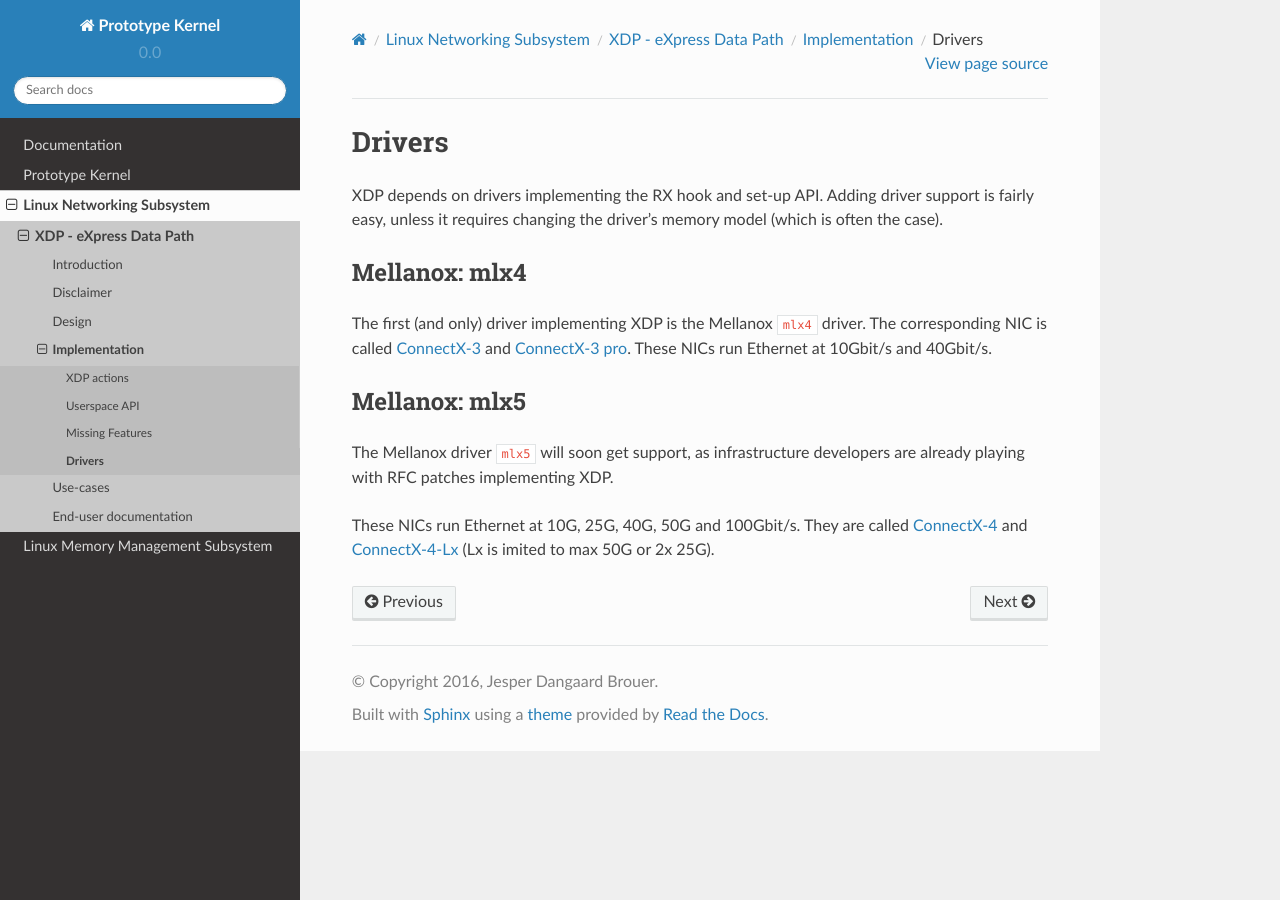
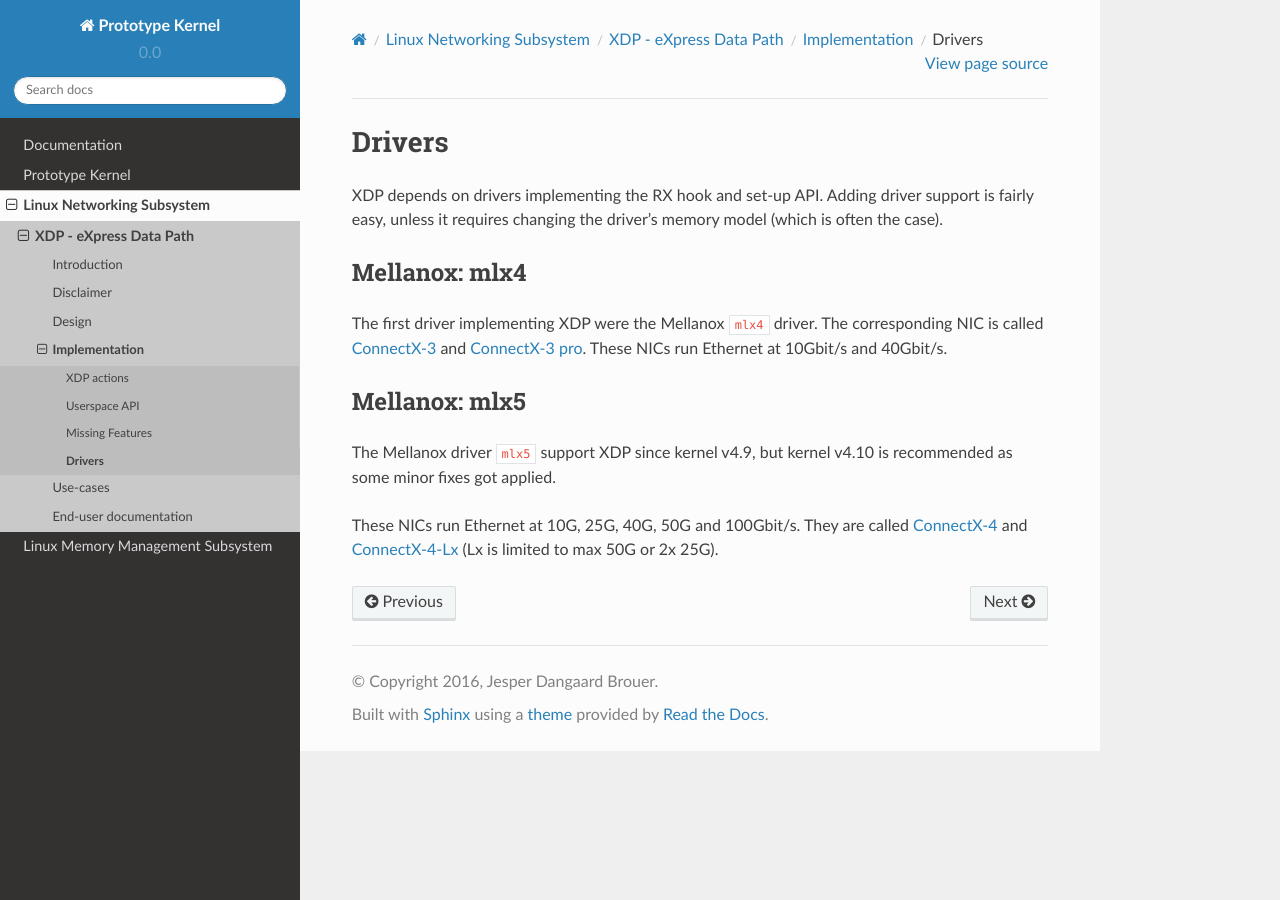
Before and after one commit to netoptimizer/prototype-kernel, a Sphinx documentation site: the page built from kernel/Documentation/networking/XDP/implementation/drivers.rst, in a window 1280 px wide. Built offline with Sphinx 7.4.7 and the Read the Docs theme 2.0.0, drawn with Linux system fonts in a browser that asks for light colours.

Commit message:
XDP: update that mellanox driver mlx5 supports XDP
Support was added in kernel v4.9 via commit
 86994156c736 ("net/mlx5e: XDP fast RX drop bpf programs support")
 https://git.kernel.org/torvalds/c/86994156c736

But there were fixes that appear in v4.10 e.g. commit
 366cbf2f4604 ("bpf, xdp: drop rcu_read_lock from bpf_prog_run_xdp and move to caller")
 https://git.kernel.org/davem/net-next/c/366cbf2f4604

Signed-off-by: Jesper Dangaard Brouer <brouer@redhat.com>

```diff
--- a/kernel/Documentation/networking/XDP/implementation/drivers.rst
+++ b/kernel/Documentation/networking/XDP/implementation/drivers.rst
@@ -10,7 +10,7 @@
 Mellanox: mlx4
 ==============
 
-The first (and only) driver implementing XDP is the Mellanox ``mlx4`` driver.
+The first driver implementing XDP were the Mellanox ``mlx4`` driver.
 The corresponding NIC is called `ConnectX-3`_ and `ConnectX-3 pro`_.
 These NICs run Ethernet at 10Gbit/s and 40Gbit/s.
 
@@ -23,11 +23,11 @@
 Mellanox: mlx5
 ==============
 
-The Mellanox driver ``mlx5`` will soon get support, as infrastructure
-developers are already playing with RFC patches implementing XDP.
+The Mellanox driver ``mlx5`` support XDP since kernel v4.9, but kernel
+v4.10 is recommended as some minor fixes got applied.
 
 These NICs run Ethernet at 10G, 25G, 40G, 50G and 100Gbit/s. They are
-called `ConnectX-4`_ and `ConnectX-4-Lx`_ (Lx is imited to max 50G or
+called `ConnectX-4`_ and `ConnectX-4-Lx`_ (Lx is limited to max 50G or
 2x 25G).
 
 .. _`ConnectX-4`:
```
